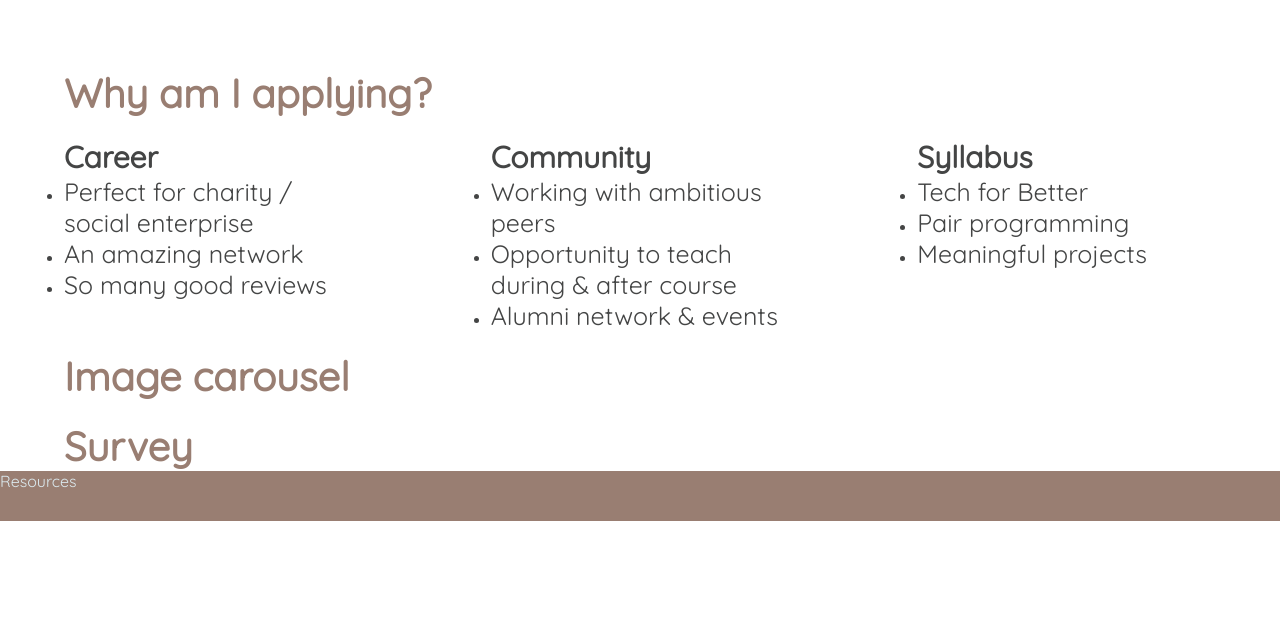
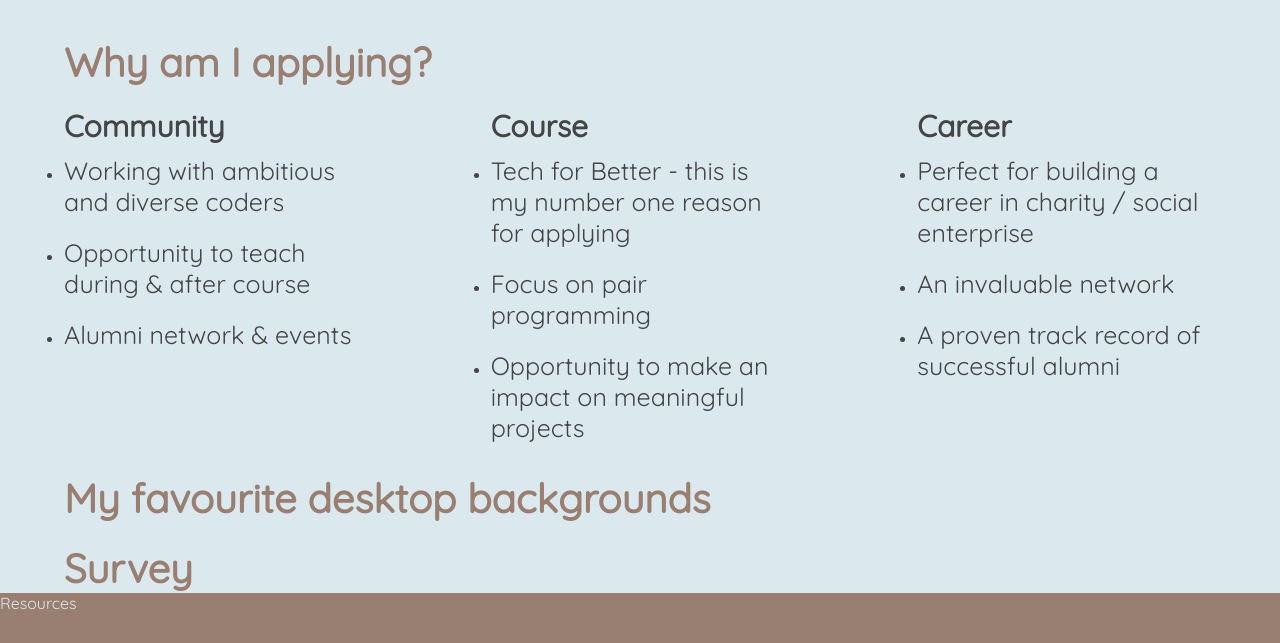
Before and after one commit to jackherizsmith/jackherizsmith.github.io, a plain HTML site: page index.html in a window 1280 px wide. Shown: the part 1499-2142 px from the top of the page. Before the commit the page ends 2020 px from the top, so only its background shows below. Drawn offline with Linux system fonts and the light colour scheme; grey boxes are pictures that could not be loaded.

Commit message:
Updates to nav and copy

```diff
--- a/index.html
+++ b/index.html
@@ -5,19 +5,21 @@
 <main>
     <nav class="navbar">
         <div class="nav-item"><a href="#top"><img src="Logos\home-icon.png" height=30px></a></div>
+        <div class="nav-item"><a href="#bio">Bio</a></div>
         <div class="nav-item"><a href="#why-section">Why?</a></div>
         <div class="nav-item"><a href="#carousel">Photos</a></div>
         <div class="nav-item"><a href="#survey">Form</a></div>
         <div class="nav-item"><a href="https://www.linkedin.com/in/jherizsmith/" target="_blank"><img src="Logos\linkedin-logo.png" height=30px></a></div>
     </nav>
     <div name="top" class="hidden"></div>
-    <h2 class="whole-page">
+    <div class="whole-page">
         <div class="links-header">
             <div class="links"><a href="https://github.com/jackherizsmith/jackherizsmith.github.io" target="_blank"><img src="Logos\github-logo.svg" height=100px></a></div>
             <div class="links"><a href="https://www.freecodecamp.org/jackherizsmith" target="_blank"><img src="Logos\free-code-camp-logo.svg" height=100px></a></div>
             <div class="links"><a href="https://www.codewars.com/users/jackherizsmith" target="_blank"><img src="Logos\codewars-logo.png" height=100px></a></div>
         </div>
         <h1 class="title">Jack Heriz-Smith</h1>
+        <div id="bio" class="hidden"></div>
         <div class="copy">
             <h2>Hello.</h2> </br>
 
@@ -28,45 +30,46 @@
                 my experience with the prerequisites and also generally how enthusiastic I am about the work you do, below. I am so excited to be putting myself forward to
                 learn with and play an active part in your awesome community of developers.
             </br> </br>
-                Very quick background: I studied engineering at university during which time I completed two brief C++ projects - I really loved both. When
-                I left Uni in 2013 it was to pursue fundraising, first for Great Ormond Street and now with Shelter. You can see more details at my LinkedIn
+                Very quick background: I studied engineering at university during which time I did a bit of C++ coding - I loved it. When
+                I left Uni in 2013 it was to pursue a career in partnership fundraising, first for Great Ormond Street and now with Shelter. You can see more details at my LinkedIn
                 in the navigation above, and you could read through my recommendations there to get a sense of how I naturally collaborate with others to add value to the teams I'm a part of.
             </br> </br>
-                I'm applying to join your programme because I believe in the power of technology to make the world a better place, and after lots of research, meeting with past and current cohortees,
-                it is clear that Founders and Coders is the organisation that can really support me to ensure my time and energy is spent in a sustainable and socially conscious way, whilst also encouraging
-                and enabling me to give back to the community.
+                I'm applying to join your programme because I believe in the power of technology to make the world a better place, and after lots of research and meeting with past and current cohortees,
+                it is clear that Founders and Coders is the organisation that is really make the biggest social impact, whilst also encouraging
+                and enabling us to give back to the community.
             </p>
         </div>
         <div class="video"><iframe width="720" height="405" src="https://www.youtube.com/embed/dGcsHMXbSOA" frameborder="0" allow="accelerometer; autoplay; encrypted-media; gyroscope; picture-in-picture" allowfullscreen></iframe></div>
-        <h2 id="why-section" class="copy">Why am I applying?</h2>
+        <div id="why-section" class="hidden"></div>
+        <h2 class="copy">Why am I applying?</h2>
         <div class="apply-why">
-            <div class="copy">
-                <h3 class="why-title">Career</h3>
-                <ul>
-                    <li><p class="why-desc">Perfect for charity / social enterprise</p></li>
-                    <li><p class="why-desc">An amazing network</p></li>
-                    <li><p class="why-desc">So many good reviews</p></li>
-                </ul>
-            </div>
             <div class="copy">
                 <h3 class="why-title">Community</h3>
                 <ul>
-                    <li><p class="why-desc">Working with ambitious peers</p></li>
+                    <li><p class="why-desc">Working with ambitious and diverse coders</p></li>
                     <li><p class="why-desc">Opportunity to teach during & after course</p></li>
                     <li><p class="why-desc">Alumni network & events</p></li>
                 </ul>
             </div>
             <div class="copy">
-                <h3 class="why-title">Syllabus</h3>
+                <h3 class="why-title">Course</h3>
                 <ul>
-                    <li><p class="why-desc">Tech for Better</p></li>
-                    <li><p class="why-desc">Pair programming</p></li>
-                    <li><p class="why-desc">Meaningful projects</p></li>
+                    <li><p class="why-desc">Tech for Better - this is my number one reason for applying</p></li>
+                    <li><p class="why-desc">Focus on pair programming</p></li>
+                    <li><p class="why-desc">Opportunity to make an impact on meaningful projects</p></li>
+                </ul>
+            </div>
+            <div class="copy">
+                <h3 class="why-title">Career</h3>
+                <ul>
+                    <li><p class="why-desc">Perfect for building a career in charity / social enterprise</p></li>
+                    <li><p class="why-desc">An invaluable network</p></li>
+                    <li><p class="why-desc">A proven track record of successful alumni</p></li>
                 </ul>
             </div>
         </div>
         <div id="carousel" class="copy">
-            <h2>Image carousel</h2>
+            <h2>My favourite desktop backgrounds</h2>
         </div>
         <div >
             <h2 id="survey" class="copy">
--- a/styles.css
+++ b/styles.css
@@ -162,6 +162,10 @@ p {
     font-size:25px;
 }
 
+li {
+    padding:10px 0;
+}
+
 .video {
     display:flex;
     justify-content: space-around;
```
